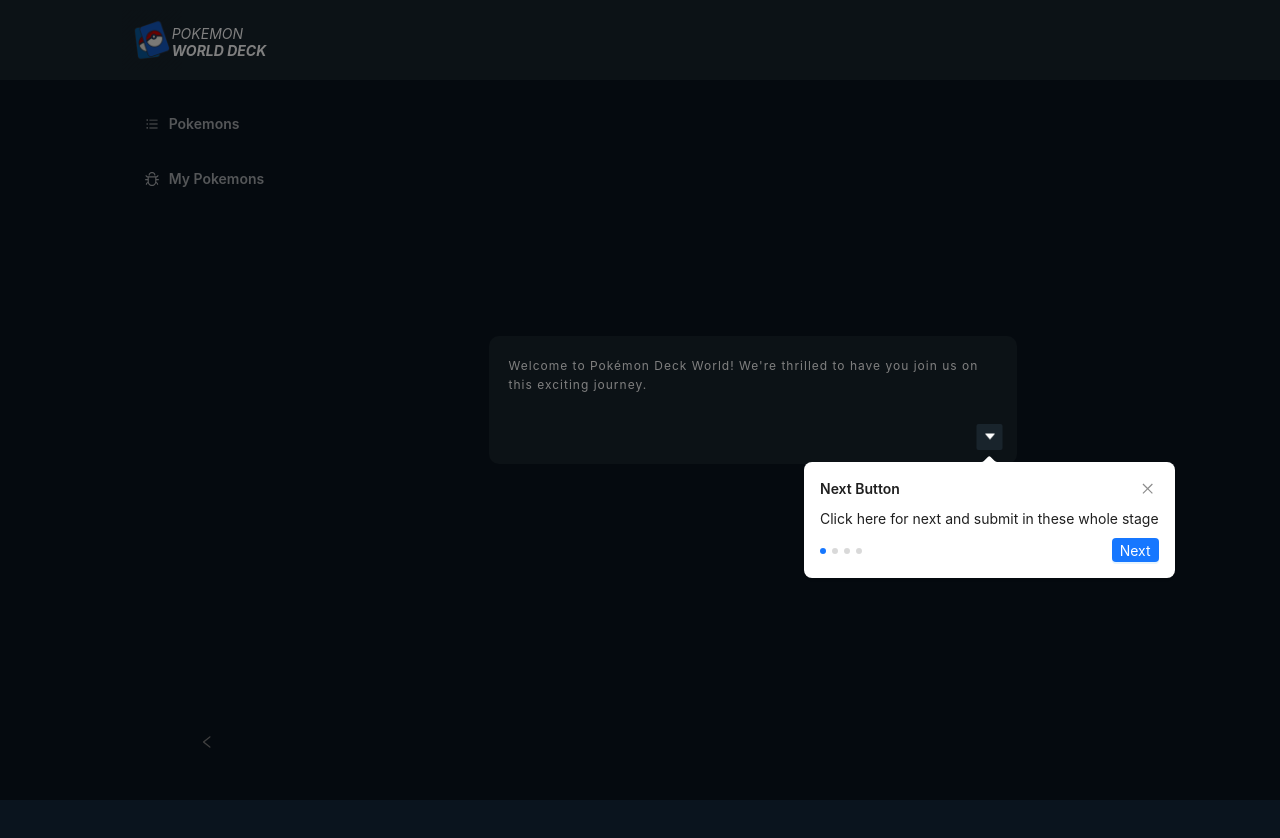
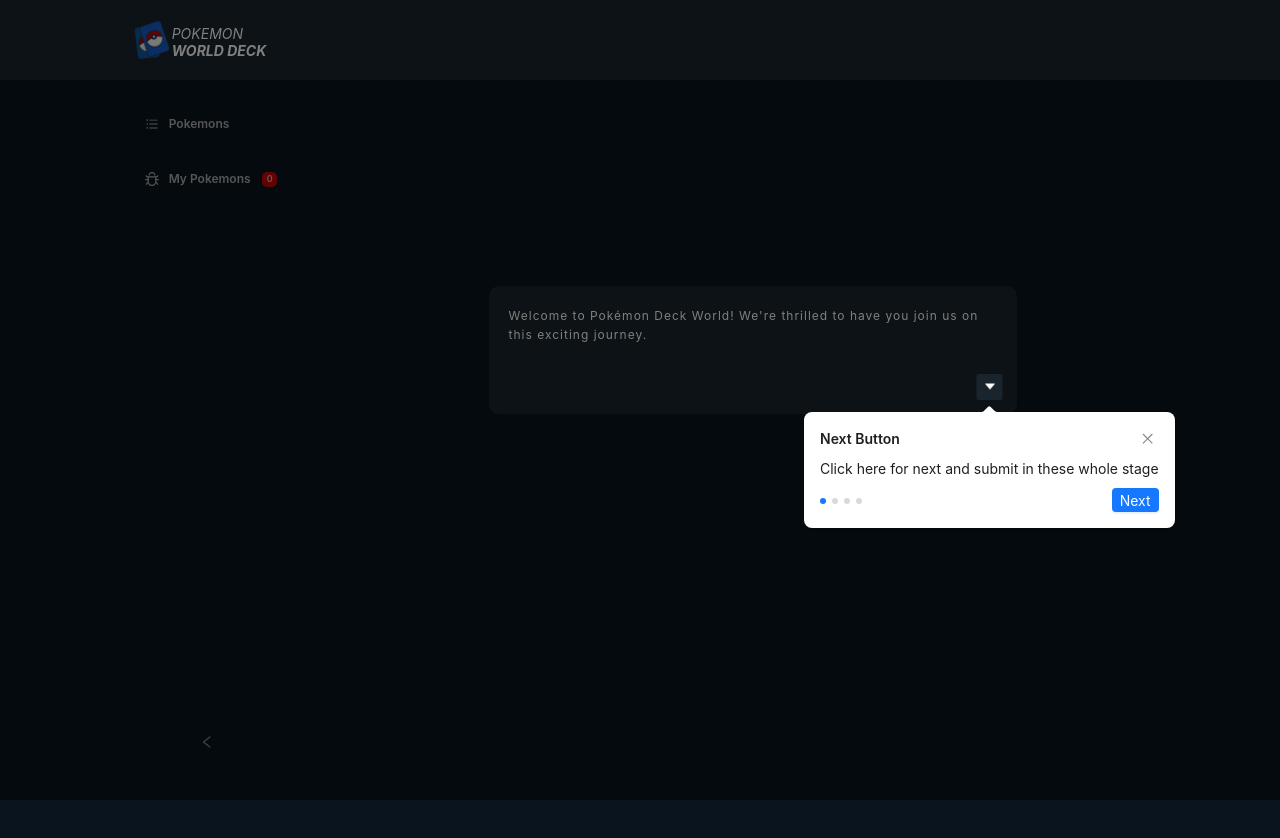
Before and after one commit to dzakyinsan/todos-app, a React (Create React App) app: page / in a window 1280 px wide. Shown: the top 838 px of the page. Built offline with nearby package versions, Linux system fonts and the light colour scheme.

Commit message:
put tour on localstorage and add badge

```diff
--- a/src/components/Layout/index.tsx
+++ b/src/components/Layout/index.tsx
@@ -1,5 +1,4 @@
 import { useContext, useEffect } from "react";
-import { useHistory, useLocation } from "react-router-dom";
 import { renderRoutes } from "react-router-config";
 import { Layout as BaseLayout, Col, Row } from "antd";
 import { object } from "prop-types";
@@ -10,17 +9,12 @@ import MainContext from "../../context/mainContext";
 import "./style.scss";
 
 const Layout = ({ route }: any) => {
-  const history = useHistory();
-  const location = useLocation();
   const { dispatch } = useContext(MainContext);
 
   useEffect(() => {
-    if (localStorage.getItem("myPokemons")) {
-      dispatch({ type: "add" });
-    } else {
-      localStorage.setItem("myPokemons", JSON.stringify([]));
-    }
-
+    localStorage.getItem("myPokemons") ? dispatch({ type: "add-pokemon" }) : localStorage.setItem("myPokemons", JSON.stringify([]));
+    localStorage.getItem('profile') ? dispatch({ type: "add-profile" }) : localStorage.setItem("profile", JSON.stringify({}))
+    localStorage.getItem('tour') ? dispatch({ type: "tour", payload: localStorage.getItem('tour') }) : localStorage.setItem("tour", 'true')
   }, []);
 
   return (
--- a/src/components/Sidebar/index.tsx
+++ b/src/components/Sidebar/index.tsx
@@ -1,9 +1,10 @@
-import { useState, ReactNode, Key } from "react";
-import { Button, Layout, Menu, MenuProps } from "antd";
+import { useState, ReactNode, Key, useContext } from "react";
+import { Badge, Button, Layout, Menu, MenuProps } from "antd";
 import { Link, useLocation, useHistory } from "react-router-dom";
 
 import DeckIcon from "./../../assets/deck-icon.webp";
 import { sidebarMenu } from "./menu";
+import MainContext from "../../context/mainContext";
 
 import "./style.scss";
 
@@ -11,6 +12,7 @@ const { Sider } = Layout;
 type MenuItem = Required<MenuProps>["items"][number];
 
 const Sidebar = () => {
+  const { state } = useContext(MainContext)
   const [collapsed, setCollapsed] = useState<boolean>(false);
 
   const { pathname } = useLocation();
@@ -20,7 +22,19 @@ const Sidebar = () => {
     return { key, icon, children, label } as MenuItem;
   }
 
-  const items: MenuItem[] = sidebarMenu.map((val, i) => getItem(<Link to={val.to}>{val.title}</Link>, val.to, val.icon));
+  const items: MenuItem[] = sidebarMenu.map((val, i) =>
+    getItem(
+      <Link to={val.to}>
+        <span className="title">
+          {val.title}
+          <div className={`badge ${val.title === 'My Pokemons' && 'show'}`}>
+            <span>
+            {state.myPokemons.length}
+            </span>
+          </div>
+        </span>
+      </Link>,
+      val.to, val.icon));
 
   const selectedKey: any = sidebarMenu.find((val) => val.to === pathname) || {};
 
@@ -52,10 +66,12 @@ const Sidebar = () => {
       </Sider>
       <div className="ant-navbar-bottom">
         {sidebarMenu?.map((val) => (
-          <div key={val.title} className="w-100" style={{ padding: "10px" }}>
-            <Button type={pathname.includes(val.to) ? "primary" : "text"} className="w-100 h-100" onClick={() => onSelectBottomTab(val.to)}>
-              {val.icon}
-            </Button>
+          <div key={val.title} className="w-100 d-flex justify-content-center" style={{ padding: "10px" }}>
+            <Badge size="small" dot={(val.title === 'My Pokemons' && state.myPokemons.length > 0)}>
+              <Button type={pathname.includes(val.to) ? "primary" : "text"} className="w-100 h-100" onClick={() => onSelectBottomTab(val.to)}>
+                {val.icon}
+              </Button>
+            </Badge>
           </div>
         ))}
       </div>
--- a/src/components/Sidebar/style.scss
+++ b/src/components/Sidebar/style.scss
@@ -36,6 +36,33 @@
         font-weight: 600;
         margin-bottom: 15px !important;
 
+        .ant-menu-title-content .title {
+          align-items: center;
+          display: flex;
+          font-size: 12px;
+          justify-content: space-between;
+
+          .badge {
+            width: 15px;
+            height: 15px;
+            border-radius: 5px;
+            background: #c30706;
+            position: relative;
+            display: none;
+
+            &.show {
+              display: block;
+            }
+
+            span {
+              left: 5px;
+              top: -13px;
+              position: absolute;
+              font-size: 9px;
+            }
+          }
+        }
+
         &:active,
         &.ant-menu-item-selected {
           background-color: $tab-bg !important;
@@ -55,6 +82,7 @@
     color: grey !important;
     height: 100px !important;
     margin-bottom: 10px;
+
     .anticon {
       vertical-align: -2.125em;
     }
@@ -93,6 +121,7 @@
 
   .ant-btn-text {
     color: $baseColor;
+
     &:hover {
       color: $baseColor;
     }
--- a/src/reducer/mainReducer.ts
+++ b/src/reducer/mainReducer.ts
@@ -1,23 +1,30 @@
 export type TState = {
+  profile: {
+    name: string;
+    gender: string;
+  }
   myPokemons: any[];
   isSuccess: boolean;
+  tour: boolean
 };
 
 type TAction = {
-  type: "add" | "delete";
-  payload: any;
+  type: "add-pokemon" | "add-profile" | "delete" | "tour";
+  payload: any
 };
 
 export const initialState = {
+  profile: {},
   myPokemons: [],
   isSuccess: false,
+  tour: true
 };
 
 export const mainReducer = (state: TState, action: TAction) => {
+  let isSuccess = state.isSuccess;
   const dataParsed = JSON.parse(localStorage.getItem("myPokemons") || "");
   switch (action.type) {
-    case "add":
-      let isSuccess = state.isSuccess;
+    case "add-pokemon":
       if (action.payload) {
         dataParsed?.unshift(action.payload);
         localStorage.setItem("myPokemons", JSON.stringify(dataParsed));
@@ -29,13 +36,34 @@ export const mainReducer = (state: TState, action: TAction) => {
         myPokemons: dataParsed,
         isSuccess,
       };
+    case "add-profile":
+      let profileParsed = JSON.parse(localStorage.getItem('profile') || "")
+      if (action.payload) {
+        profileParsed = {
+          ...profileParsed,
+          ...action.payload
+        }
+        localStorage.setItem("profile", JSON.stringify(profileParsed));
+      }
+
+      return {
+        ...state,
+        profile: profileParsed,
+      };
     case "delete":
-      const updatedData = dataParsed.filter((val: any) => val.nickname !== action.payload.nickname);
+      const updatedData = dataParsed.filter((val: any) => val.nickname !== action.payload);
       localStorage.setItem("myPokemons", JSON.stringify(updatedData));
       return {
         ...state,
         myPokemons: updatedData,
       };
+    case 'tour':
+      if (!action.payload) {
+        localStorage.setItem('tour', 'false');
+        return { ...state, tour: false }
+      }
+      return { ...state, tour: (action.payload === 'true') }
+
     default:
       return state;
   }
--- a/src/routes/Home/index.tsx
+++ b/src/routes/Home/index.tsx
@@ -1,21 +1,23 @@
-import { useRef, useState } from "react";
+import { useContext, useEffect, useRef, useState } from "react";
+import { Button, Input, Tour, TourProps } from "antd";
 import { useHistory } from "react-router-dom";
 import { Zoom, Fade, Slide } from "react-awesome-reveal";
 import { CaretDownOutlined } from "@ant-design/icons";
 import { Character_options, greetingtext } from "../../constant";
-import { Button, Input, Tour, TourProps } from "antd";
+import MainContext from "../../context/mainContext";
 
 import "./style.scss";
 
 type TProfile = {
   name: string;
-  gender: 'male' | 'female' | null
+  gender: string | null
 }
 
 const Home = () => {
   const history = useHistory();
 
-  const [isTour, setIstour] = useState<boolean>(true)
+  const { state, dispatch } = useContext(MainContext)
+
   const [step, setStep] = useState(1)
   const [profile, setProfile] = useState<TProfile>({
     name: '',
@@ -42,7 +44,7 @@ const Home = () => {
     setVisibleInput(false)
     setVisibleButton(false)
     setProfile({ name: '', gender: null })
-    setIstour(false)
+    dispatch({type: 'tour', payload: false})
   }
 
   const tourStep: TourProps['steps'] = tourContent.map(({ title, desc, target }) => (
@@ -50,7 +52,7 @@ const Home = () => {
       title,
       description: desc,
       target,
-      className:'tour-setup',
+      className: 'tour-setup',
       nextButtonProps: {
         onClick: () => {
           if (step <= 3) {
@@ -65,13 +67,15 @@ const Home = () => {
       prevButtonProps: {
         onClick: () => setStep(prev => prev - 1)
       },
-      onClose: resetTour
+      onClose: resetTour,
     }
   ))
 
   function toPokemons() {
-    if (!isTour)
+    if (!state.tour) {
+      dispatch({ type: 'add-profile', payload: profile })
       history.push(`/pokemons`);
+    }
   }
 
   function handleSelectGender(val: any) {
@@ -96,12 +100,19 @@ const Home = () => {
   }
 
   function nextValidation() {
-    if ((step === 2 && !profile.gender) || (step === 3 && !profile.name) || isTour) {
+    if ((step === 2 && !profile.gender) || (step === 3 && !profile.name) || state.tour) {
       return false
     }
 
     return true
   }
+
+  useEffect(() => {
+    if(state.profile.name) {
+      setProfile(state.profile)
+      setStep(4)
+    }
+  }, [state])
 
   return (
     <div className="home" >
@@ -135,15 +146,15 @@ const Home = () => {
           </div>
         )}
       </div>
-      {visibleButton && step === 4 && (
-        <div ref={ref4}>
+      {visibleButton && step === 4 ? (
+        <div ref={ref4} className="d-flex align-items-center" style={{ height: '100px' }}>
           <Slide direction="down">
-            <Button className="m-top-2" style={{ maxWidth: '33rem' }} onClick={toPokemons}>Dive in to Pokemon Deck World</Button>
+            <Button style={{ maxWidth: '33rem' }} onClick={toPokemons}>Dive in to Pokemon Deck World</Button>
           </Slide>
 
         </div>
-      )}
-      <Tour open={isTour} onClose={() => setIstour(false)} steps={tourStep} />
+      ) : <div style={{ height: '100px' }} />}
+      <Tour open={state.tour} onClose={() => dispatch({type:'tour', payload: false})} steps={tourStep} />
     </div>
   );
 };
--- a/src/routes/MyPokemons/index.tsx
+++ b/src/routes/MyPokemons/index.tsx
@@ -13,9 +13,7 @@ const MyPokemons = () => {
   function handleDelete(nickname: string) {
     dispatch({
       type: "delete",
-      payload: {
-        nickname,
-      },
+      payload: nickname,
     });
   }
 
--- a/src/routes/PokemonDetail/components/modal-content.tsx
+++ b/src/routes/PokemonDetail/components/modal-content.tsx
@@ -66,7 +66,7 @@ const ModalContent = (props: IModalContent) => {
       popMessage("error", "nama sudah terdaftar");
     } else {
       dispatch({
-        type: "add",
+        type: "add-pokemon",
         payload: {
           ...data,
           nickname: pokemonName,
--- a/src/routes/PokemonDetail/index.tsx
+++ b/src/routes/PokemonDetail/index.tsx
@@ -56,7 +56,7 @@ const PokemonDetail = () => {
   }
 
   return loading ? (
-    <div>loading...</div>
+    <div className="d-flex justify-content-center align-items-center" style={{color: 'white', height:'100vh'}}>loading...</div>
   ) : (
     <div className="m-bottom-5">
       <Row className={`card-detail elm-${pokemonTypes[0]?.pokemon_v2_type?.name}`}>
--- a/src/routes/PokemonDetail/style.scss
+++ b/src/routes/PokemonDetail/style.scss
@@ -47,15 +47,16 @@
       position: absolute;
       left: -75px;
       transform: scale(1.1);
-      animation: pokeball infinite 0.7s linear;
+      animation: pokeball infinite 1.5s linear;
       cursor: pointer;
     }
 
     @keyframes pokeball {
-      from {
+      0%,100% {
         transform: scale(1);
       }
-      to {
+
+      50% {
         transform: scale(1.1);
       }
     }
```
